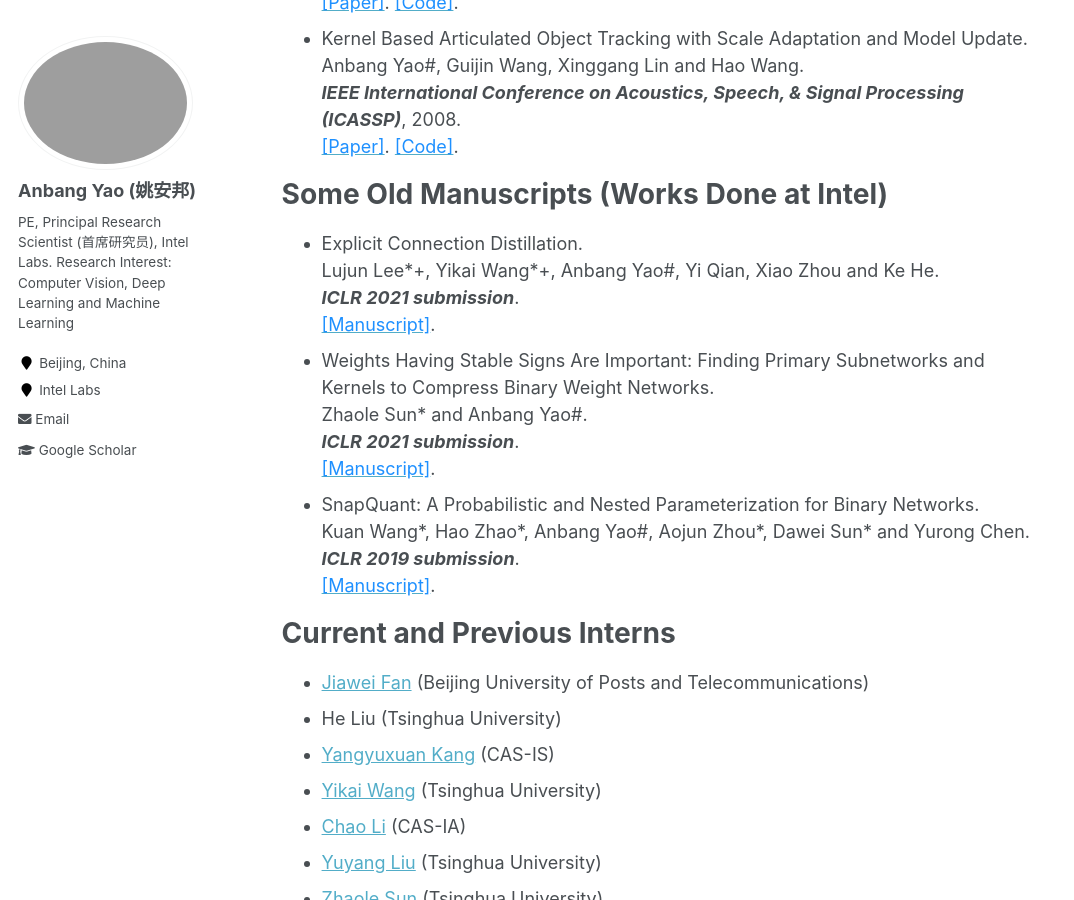
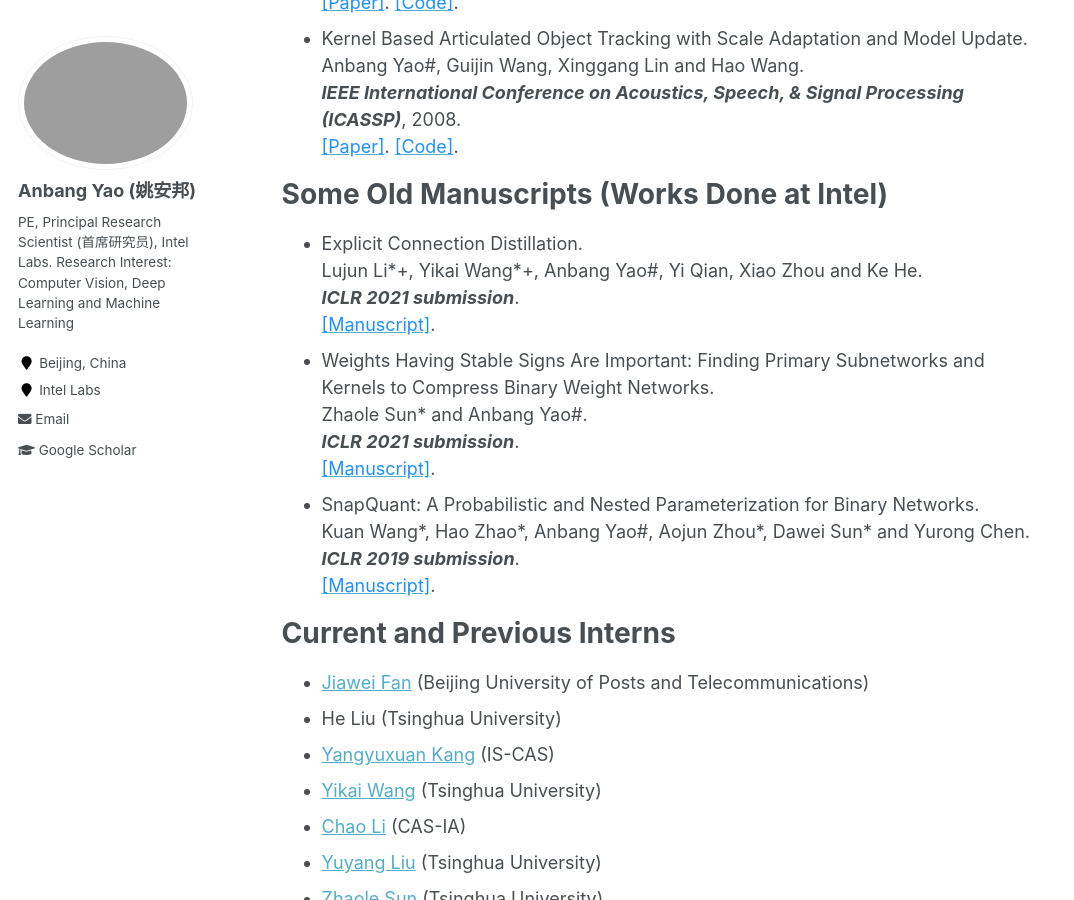
Before and after one commit to YaoAnbang/YaoAnbang.github.io, a Jekyll site: the page built from _pages/about.md, in a window 1280 px wide and 900 px high, scrolled down 6154 px. Shown: the whole window, without its empty margins (0-1074 px from the left). Built offline with Jekyll 4.4.1, drawn with Linux system fonts in a browser that asks for light colours; some of the changed text lies outside the part shown.

Commit message:
Update about.md

```diff
--- a/_pages/about.md
+++ b/_pages/about.md
@@ -52,7 +52,7 @@
 
 **2023**
 <!-- <blockquote> -->
-+ NORM: Knowledge Distillation via N-to-One Representation Matching.<br> Xiaolong Liu\*\+, Lujun Lee\*\+, Chao Li\*\+ and Anbang Yao\+\#.<br><em>**International Conference on Learning Representations (ICLR)**</em>, 2023.<br> [<font color="DodgerBlue">Paper is coming soon</font>].[<font color="DodgerBlue">[Code]</font>](https://github.com/OSVAI/NORM).<br>
++ NORM: Knowledge Distillation via N-to-One Representation Matching.<br> Xiaolong Liu\*\+, Lujun Li\*\+, Chao Li\*\+ and Anbang Yao\+\#.<br><em>**International Conference on Learning Representations (ICLR)**</em>, 2023.<br> [<font color="DodgerBlue">Paper is coming soon</font>].[<font color="DodgerBlue">[Code]</font>](https://github.com/OSVAI/NORM).<br>
 + 3D Human Pose Lifting with Grid Convolution.<br> Yangyuxuan Kang\*, Yuyang Liu\*, Anbang Yao\#, Shandong Wang and Enhua Wu.<br><em>**AAAI Conference on Artificial Intelligence (AAAI)**</em>, 2023 (<font color="Crimson">Oral</font>).<br> [<font color="DodgerBlue">Paper is coming soon</font>].[<font color="DodgerBlue">[Code]</font>](https://github.com/OSVAI/GridConv).<br>
 <!--</blockquote> -->
 
@@ -123,7 +123,7 @@
 Some Old Manuscripts (Works Done at Intel)
 =====
 
-+ Explicit Connection Distillation.<br> Lujun Lee\*\+, Yikai Wang\*\+, Anbang Yao\#, Yi Qian, Xiao Zhou and Ke He.<br><em>**ICLR 2021 submission**</em>.<br> [<font color="DodgerBlue">[Manuscript]</font>](https://openreview.net/pdf?id=yOkSW62hqq2).<br>
++ Explicit Connection Distillation.<br> Lujun Li\*\+, Yikai Wang\*\+, Anbang Yao\#, Yi Qian, Xiao Zhou and Ke He.<br><em>**ICLR 2021 submission**</em>.<br> [<font color="DodgerBlue">[Manuscript]</font>](https://openreview.net/pdf?id=yOkSW62hqq2).<br>
 + Weights Having Stable Signs Are Important: Finding Primary Subnetworks and Kernels to Compress Binary Weight Networks.<br> Zhaole Sun\* and Anbang Yao\#.<br><em>**ICLR 2021 submission**</em>.<br> [<font color="DodgerBlue">[Manuscript]</font>](https://openreview.net/pdf?id=B9nDuDeanHK).<br>
 + SnapQuant: A Probabilistic and Nested Parameterization for Binary Networks.<br> Kuan Wang\*, Hao Zhao\*, Anbang Yao\#, Aojun Zhou\*, Dawei Sun\* and Yurong Chen.<br><em>**ICLR 2019 submission**</em>.<br> [<font color="DodgerBlue">[Manuscript]</font>](https://openreview.net/pdf?id=B1ePui0ctQ).<br>
 
@@ -134,7 +134,7 @@
 
 + [Jiawei Fan](https://jwfandl.github.io/) (Beijing University of Posts and Telecommunications)
 + He Liu (Tsinghua University)
-+ [Yangyuxuan Kang](https://github.com/kyang-06) (CAS-IS)
++ [Yangyuxuan Kang](https://github.com/kyang-06) (IS-CAS)
 + [Yikai Wang](https://scholar.google.com/citations?user=MnW5aegAAAAJ&hl=en) (Tsinghua University)
 + [Chao Li](https://openreview.net/profile?id=~Chao_Li16) (CAS-IA)
 + [Yuyang Liu](https://scholar.google.com/citations?user=0ROQMVcAAAAJ&hl=en) (Tsinghua University)
```
